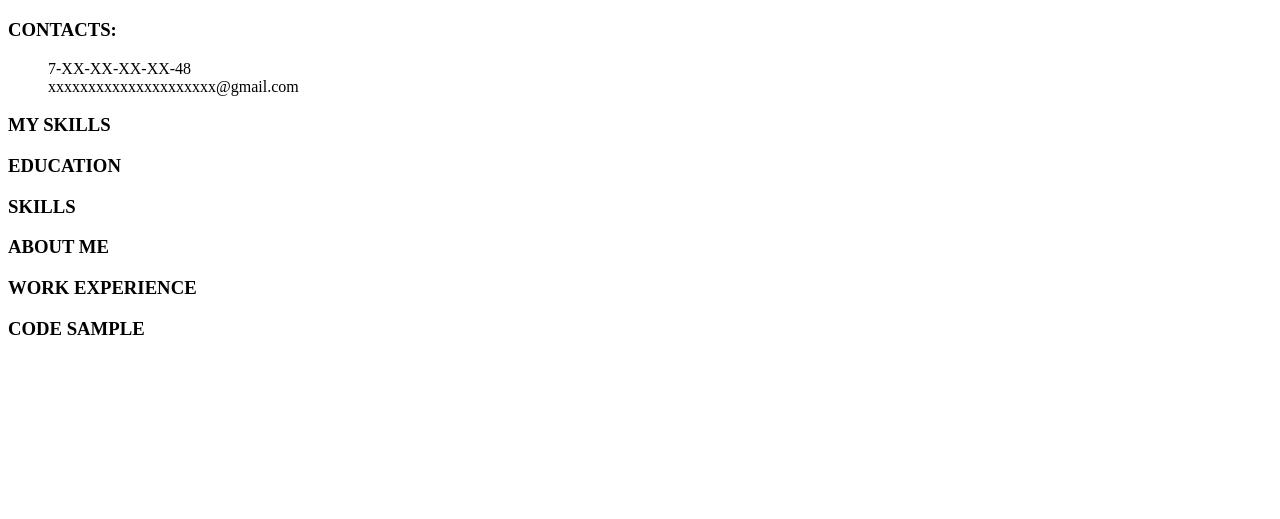
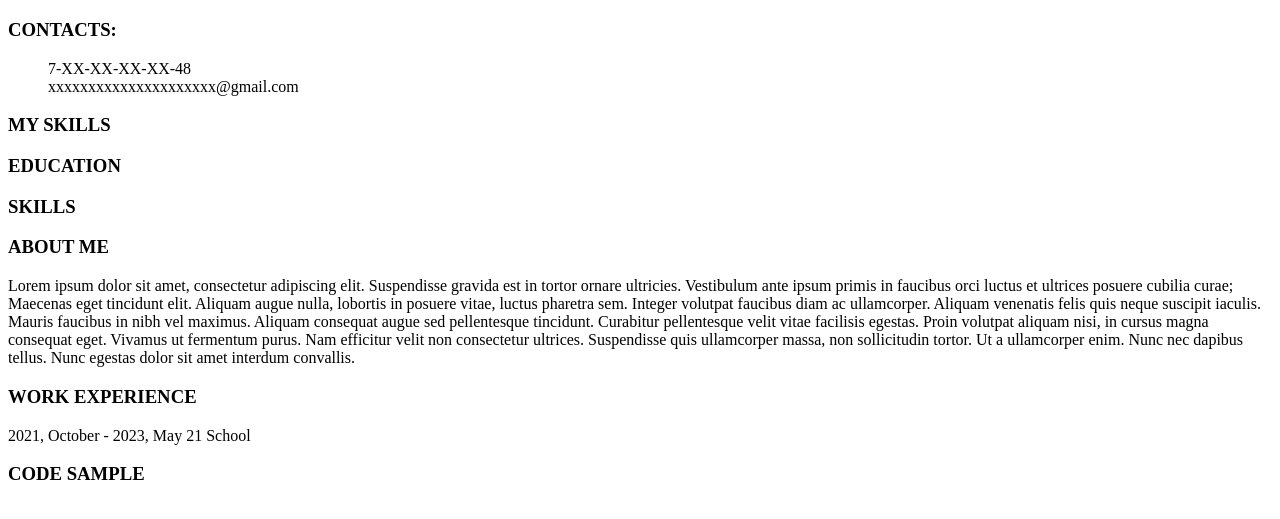
Before and after one commit to rinedein/rsschool-cv, a plain HTML site: page index.html in a window 1280 px wide. Shown: the part 61-580 px from the top of the page. Drawn offline with Linux system fonts and the light colour scheme.

Commit message:
feat: add more lines in main page

```diff
--- a/index.html
+++ b/index.html
@@ -18,8 +18,14 @@
     <h3>MY SKILLS</h3>
     <h3>EDUCATION</h3>
     <h3>SKILLS</h3>
+
     <h3>ABOUT ME</h3>
+    Lorem ipsum dolor sit amet, consectetur adipiscing elit. Suspendisse gravida est in tortor ornare ultricies. Vestibulum ante ipsum primis in faucibus orci luctus et ultrices posuere cubilia curae; Maecenas eget tincidunt elit. Aliquam augue nulla, lobortis in posuere vitae, luctus pharetra sem. Integer volutpat faucibus diam ac ullamcorper. Aliquam venenatis felis quis neque suscipit iaculis. Mauris faucibus in nibh vel maximus. Aliquam consequat augue sed pellentesque tincidunt. Curabitur pellentesque velit vitae facilisis egestas. Proin volutpat aliquam nisi, in cursus magna consequat eget. Vivamus ut fermentum purus. Nam efficitur velit non consectetur ultrices. Suspendisse quis ullamcorper massa, non sollicitudin tortor. Ut a ullamcorper enim. Nunc nec dapibus tellus. Nunc egestas dolor sit amet interdum convallis.
+
     <h3>WORK EXPERIENCE</h3>
+    2021, October - 2023, May
+    21 School
+
     <h3>CODE SAMPLE</h3>
 
 
```
